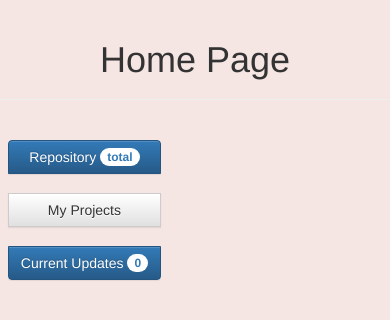
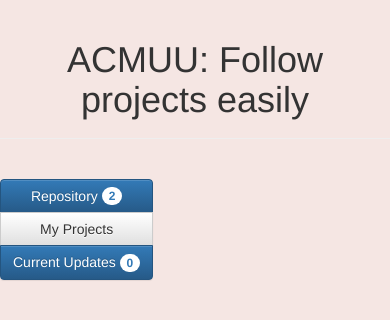
Before and after one commit to aveminus/hackathon, a Django app: page /acmuu/ in a window 390 px wide. Shown: the top 320 px of the page. Run offline with Django 3.2, Linux system fonts and the light colour scheme; data comes from the database, SQL or seed files in the repository; some libraries are stand-ins or nearby versions.

Commit message:
wip index

```diff
--- a/acmuu/templates/acmuu/index.html
+++ b/acmuu/templates/acmuu/index.html
@@ -12,7 +12,7 @@
     <meta charset="UTF-8">
     <title>index</title>
 <div class="page-header">
-  <h1 align="center"> Home Page </h1>
+  <h1 align="center"> ACMUU: Follow projects easily </h1>
 </div>
   &nbsp;
 <style>
@@ -22,18 +22,27 @@ body {
 </style>
 </head>
 <body>
+<div class="row">
+    <div class="col-md-4">
+
         <div class="btn-group-vertical" role="group" aria-label="...">
-  &nbsp;
+
            <button class="btn btn-primary" type="button">
-  Repository <span class="badge">total</span>
+              Repository <span class="badge">{{ total }}</span>
             </button>
-  &nbsp;
+
               <button type="button" class="btn btn-default">My Projects</button>
-  &nbsp;
+
                <button class="btn btn-primary" type="button">
               Current Updates <span class="badge">0</span>
             </button>
         </div>
+    </div>
+    <div class="col-md-8">
+
+    </div>
+</div>
+
 </body>
 
 </html>
```
Lines whose indentation alone changed are shown as unchanged.
